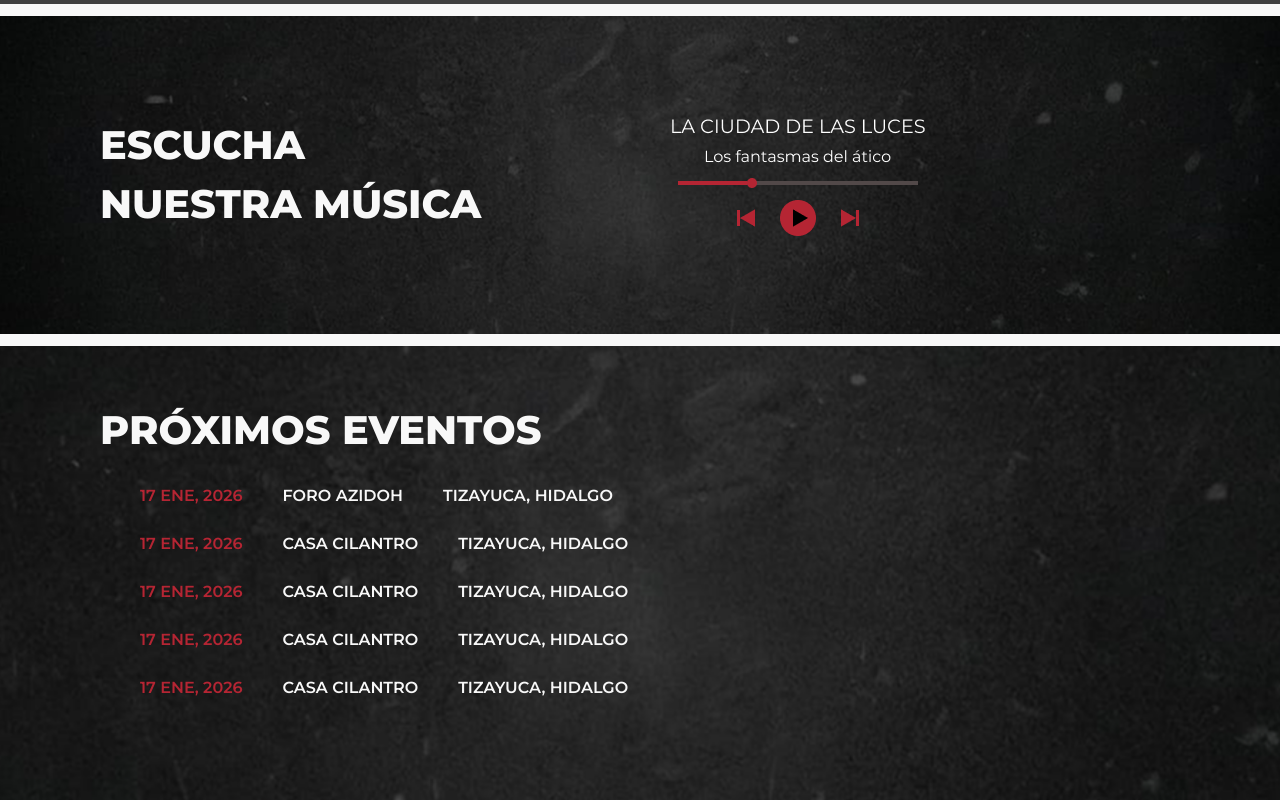
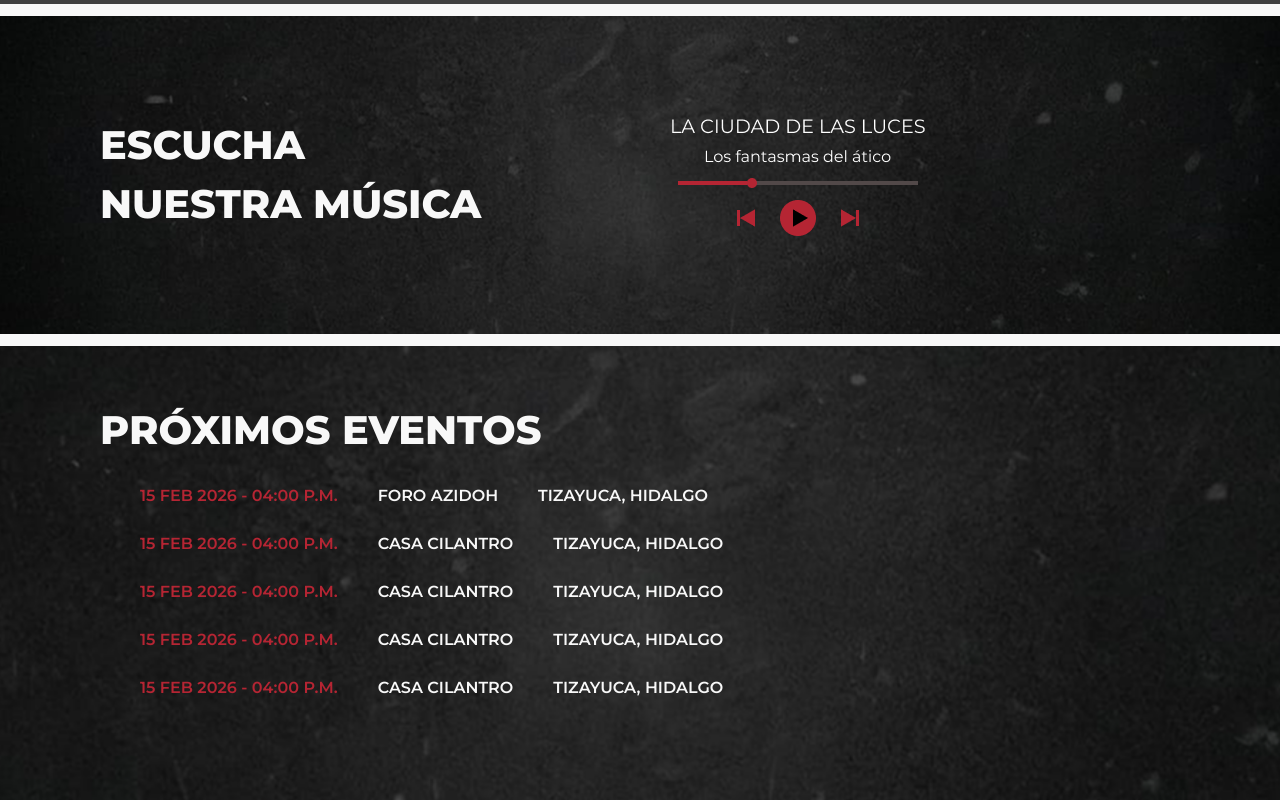
Before and after one commit to greenfreaks/bandas-hidalgo, a Next.js app: page /los-fantasmas-del-atico in a window 1280 px wide. Shown: the part 782-1582 px from the top of the page. Built offline with nearby package versions, Linux system fonts and the light colour scheme; grey boxes are pictures that could not be loaded.

Commit message:
Add. Se formatea la fecha y hora mediante un helper
- La fecha deja de ser harcodeada en la información mostrada

- Se muestra la hora seguido de la fecha del evento,

- Se crean helpers de fecha y hora para formatearlos correctamente

```diff
--- a/src/app/[slug]/page.tsx
+++ b/src/app/[slug]/page.tsx
@@ -8,6 +8,8 @@ import spotifyLogo from "@/assets/icons/spotify.png"
 import playerImg from "@/assets/player.png"
 import bgInfoBand from "@/assets/bg-infoBand.png"
 import { url } from "inspector";
+import { dateFormatter } from "@/helpers/dateFormatter";
+import { timeFormatter } from "@/helpers/timeFormatter";
 
 type SlugBandProps = {
   params: {
@@ -20,7 +22,6 @@ export async function generateStaticParams() {
     slug: band.url,
   }));
 }
-
 
 export default async function SlugBand({ params }: SlugBandProps) {
   const { slug } = await params;
@@ -67,7 +68,7 @@ export default async function SlugBand({ params }: SlugBandProps) {
           <div>
             {banda.events?.map((bandEvent) => (
               <div className="mt-6 ml-10 flex items-center gap-10 uppercase font-semibold">
-                <p style={{ color: `${banda.mainColor}` }}>17 Ene, 2026</p>
+                <p style={{ color: `${banda.mainColor}` }}>{dateFormatter(bandEvent.date)} - {timeFormatter(bandEvent.time)}</p>
                 <p><a href={bandEvent.googleLocation} target="_blank">{bandEvent.place}</a></p>
                 <p>{bandEvent.municipality}, {bandEvent.state}</p>
               </div>
--- a/src/components/Button.tsx
+++ b/src/components/Button.tsx
@@ -2,11 +2,12 @@ export interface ButtonProps {
   textButton: string;
   bgColor?: string;
   textColor?: string;
+  actionBtn?: () => void;
 }
 
-export const Button = ({ textButton, bgColor, textColor }: ButtonProps) => {
+export const Button = ({ textButton, bgColor, textColor, actionBtn }: ButtonProps) => {
   return (
-    <button className={`w-full p-4 cursor-pointer font-semibold`} style={{backgroundColor: `${bgColor ? bgColor : "#B52533" }`, color: `${textColor ? textColor : "#FFFFFF"}`}}>
+    <button onClick={actionBtn} className={`w-full p-4 cursor-pointer font-semibold`} style={{backgroundColor: `${bgColor ? bgColor : "#B52533" }`, color: `${textColor ? textColor : "#FFFFFF"}`}}>
       {textButton}
     </button>
   );
--- /dev/null
+++ b/src/helpers/dateFormatter.tsx
@@ -0,0 +1,7 @@
+export const dateFormatter = (date: Date): string => {
+  return date.toLocaleDateString("es-MX", {
+    day: "2-digit",
+    month: "short",
+    year: "numeric",
+  });
+};
--- /dev/null
+++ b/src/helpers/timeFormatter.tsx
@@ -0,0 +1,7 @@
+export const timeFormatter = (time: Date): string => {
+  return time.toLocaleTimeString("es-Mx", {
+    hour: "2-digit",
+    minute: "2-digit",
+    hour12: true,
+  })
+}
```
